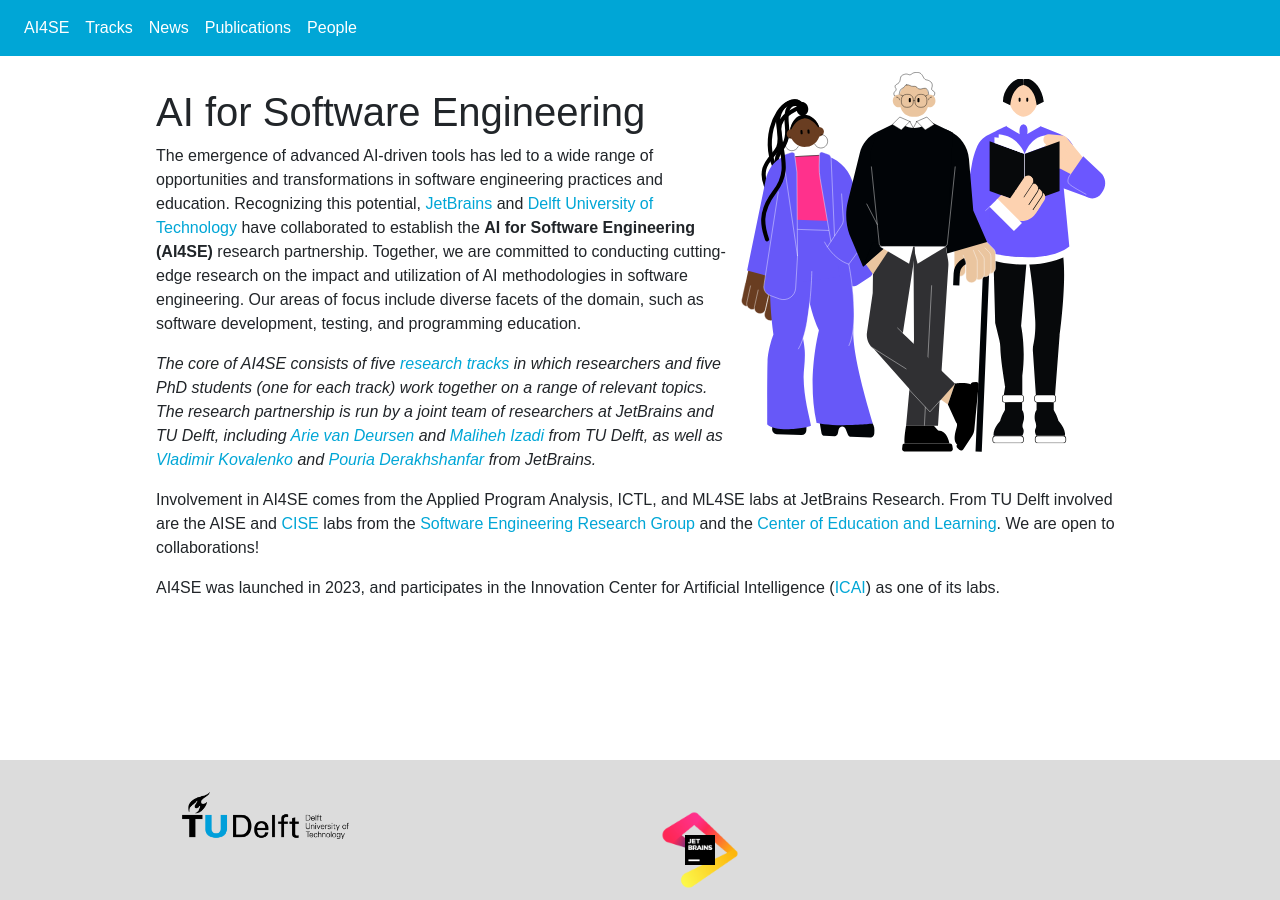
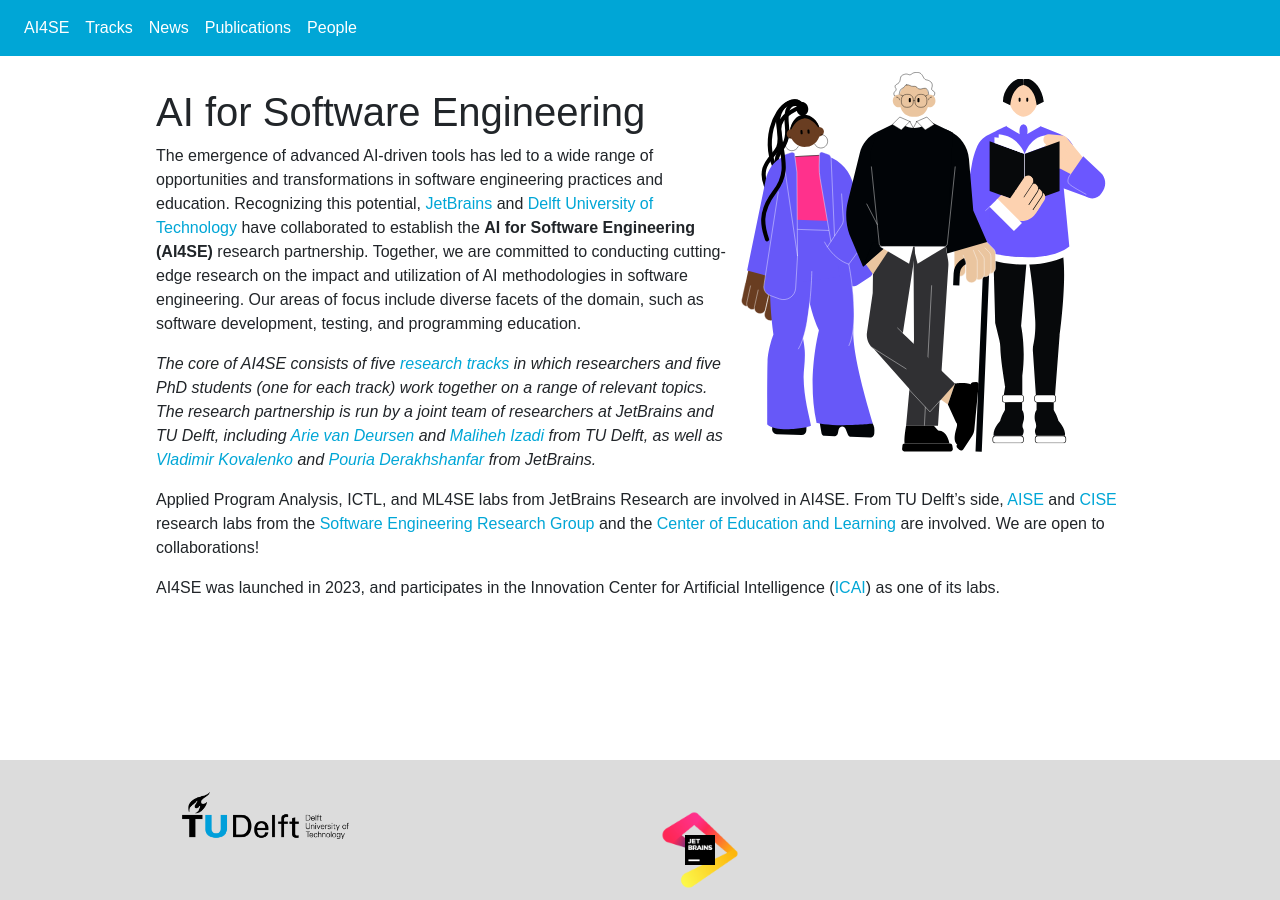
Before and after one commit to SERG-Delft/ai4se-website, a Jekyll site: the page built from index.md, in a window 1280 px wide. Built offline with Jekyll 4.4.1, drawn with Linux system fonts in a browser that asks for light colours; nearby versions of some CDN libraries.

Commit message:
Add aise's link and edit some wordings.

```diff
--- a/index.md
+++ b/index.md
@@ -9,13 +9,14 @@ title: AI for Software Engineering
 
 The emergence of advanced AI-driven tools has led to a wide range of opportunities and transformations in software engineering practices and education. Recognizing this potential, [JetBrains] and [Delft University of Technology][tudelft] have collaborated to establish the **AI for Software Engineering (AI4SE)** research partnership. Together, we are committed to conducting cutting-edge research on the impact and utilization of AI methodologies in software engineering. Our areas of focus include diverse facets of the domain, such as software development, testing, and programming education.
 
-_The core of AI4SE consists of five [research tracks](tracks) in which researchers and five PhD students (one for each track) work together on a range of relevant topics.
+_The core of AI4SE consists of five [research tracks](tracks)
+in which researchers and five PhD students (one for each track) work together on a range of relevant topics.
 The research partnership is run by a joint team of researchers at JetBrains and TU Delft, including
 [Arie van Deursen][avandeursen] and [Maliheh Izadi][maliheh] from TU Delft,
 as well as [Vladimir Kovalenko][vladimir] and [Pouria Derakhshanfar][pouria] from JetBrains._
 
-Involvement in AI4SE comes from the Applied Program Analysis, ICTL, and ML4SE labs at JetBrains Research.
-From TU Delft involved are the AISE and [CISE](https://www.ciselab.nl/) labs from the [Software Engineering Research Group](https://se.ewi.tudelft.nl/) and the [Center of Education and Learning](https://www.educationandlearning.nl/home).
+Applied Program Analysis, ICTL, and ML4SE labs from JetBrains Research are involved in AI4SE.
+From TU Delft's side, [AISE][aise] and [CISE](https://www.ciselab.nl/) research labs from the [Software Engineering Research Group][serg] and the [Center of Education and Learning](https://www.educationandlearning.nl/home) are involved.
 We are open to collaborations!
 
 AI4SE was launched in 2023, and participates in the Innovation Center for Artificial Intelligence ([ICAI]) as one of its labs.
```
Also changed, not shown: other parts of index.md (+2 -0 lines).
